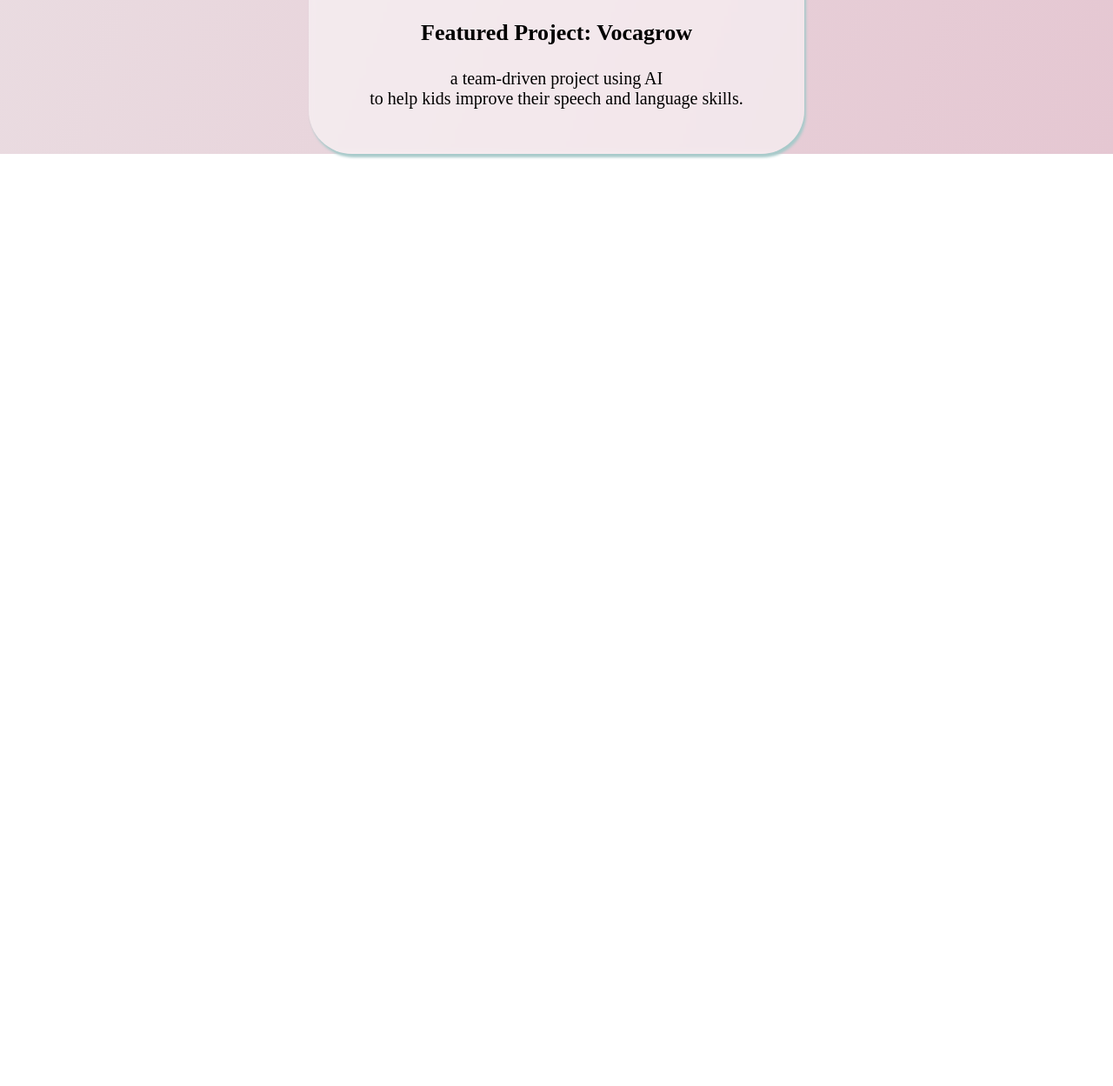
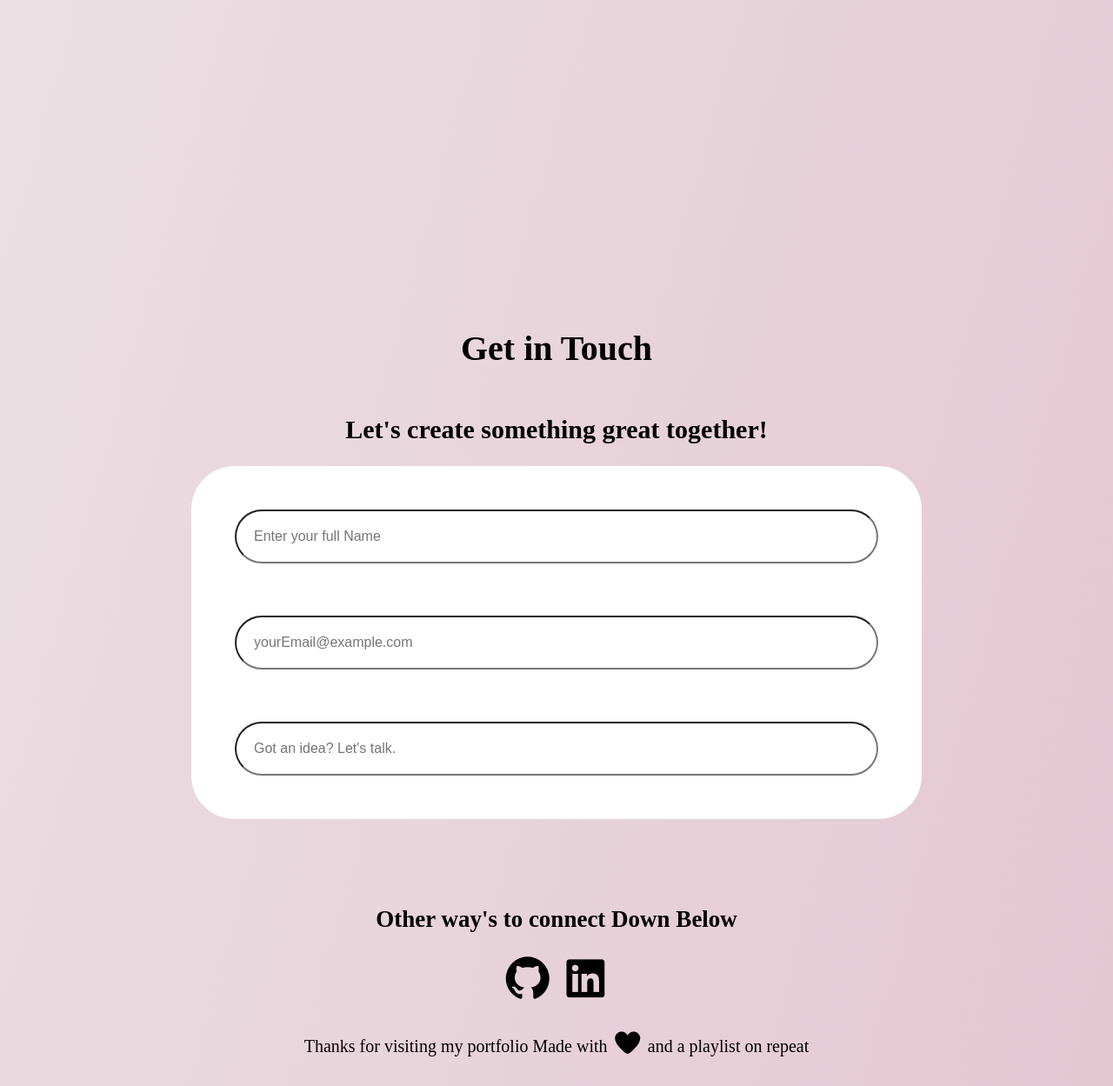
Before and after one commit to JoudKhalidAlosaimi/portfolio, a plain HTML site: page index.html in a window 1280 px wide. Shown: the part 3385-4634 px from the top of the page at 87% size. Before the commit the page ends 3562 px from the top, so only its background shows below. Drawn offline with Linux system fonts and the light colour scheme.

Commit message:
Mid-Day update, Contact me section

```diff
--- a/index.html
+++ b/index.html
@@ -147,5 +147,36 @@
         </div>
     </section>
 
+    <section id="fifthSection">
+        <div class="ContactContainer">
+            <h1> Get in Touch</h1>
+            <h2>Let's create something great together!</h2>
+            <div class="form">
+            <form class="contactForm" method="post">
+                <input type="text" id="name" placeholder="Enter your full Name" required>
+
+                <input type="email" id="email" placeholder="yourEmail@example.com" required>
+
+
+                <input type="text" id="Message" placeholder="Got an idea? Let's talk.">
+            </form>
+            </div>
+
+            <h3> Other way's to connect Down Below</h3>
+
+        </div>
+    </section>
+
+    <footer>
+
+        <div class="social">
+            <i class="fa-brands fa-github"></i>
+            <i class="fa-brands fa-linkedin"></i>
+        </div>
+
+        <p>Thanks for visiting my portfolio
+        Made with <i class="fa-solid fa-heart"></i> and a playlist on repeat</p>
+    </footer>
+
 </body>
 </html>
--- a/styles/style.css
+++ b/styles/style.css
@@ -291,6 +291,8 @@
     align-items: center;
     align-content: center;
     flex-direction: column;
+    animation: text-appear both;
+    animation-timeline: view() ;
 }
 
 .projectsContainer h1 {
@@ -304,7 +306,7 @@
 }
 
 .projectContent {
-     background-color: rgba(255, 255, 255, 0.496);
+    background-color: rgba(255, 255, 255, 0.496);
     box-shadow: 2px 4px 3px #a7caca;
     backdrop-filter: blur(3px);
     border-radius: 50px;
@@ -333,6 +335,69 @@
     font-size: 20px;
     font-family: 'Times New Roman', serif;
     font-weight: 200;
+}
 
+.ContactContainer {
+    display: flex;
+    justify-content: center;
+    align-items: center;
+    flex-direction: column;
 
 }
+
+.ContactContainer h1{
+    font-size: 40px;
+    margin-top: 200px;
+}
+.ContactContainer h2{
+    font-size: 30px;
+    margin-top: 20px;
+}
+
+.form {
+    width: 80%;
+    max-width: 800px;
+    padding: 20px;
+    border-radius: 50px;
+    box-shadow: 0 4px 14px rgba(0, 0, 0, alpha0.2);
+    background: white;
+}
+
+.contactForm {
+    display: flex;
+    justify-content: center;
+    flex-direction: column;
+
+}
+.contactForm input {
+    margin: 30px;
+    padding: 20px;
+    border-radius: 50px;
+    font-size: 16px;
+}
+
+.ContactContainer h3 {
+    margin-top: 100px;
+    font-size: 27px;
+}
+
+footer {
+    display: flex;
+    justify-content: center;
+    flex-direction: column;
+    align-items: center;
+}
+
+footer i {
+    font-size: 29px;
+    margin-bottom: 15px;
+}
+
+footer p {
+    font-size: 20px;
+    margin-top: 20px;
+}
+
+.social i {
+    font-size: 50px;
+}
```
